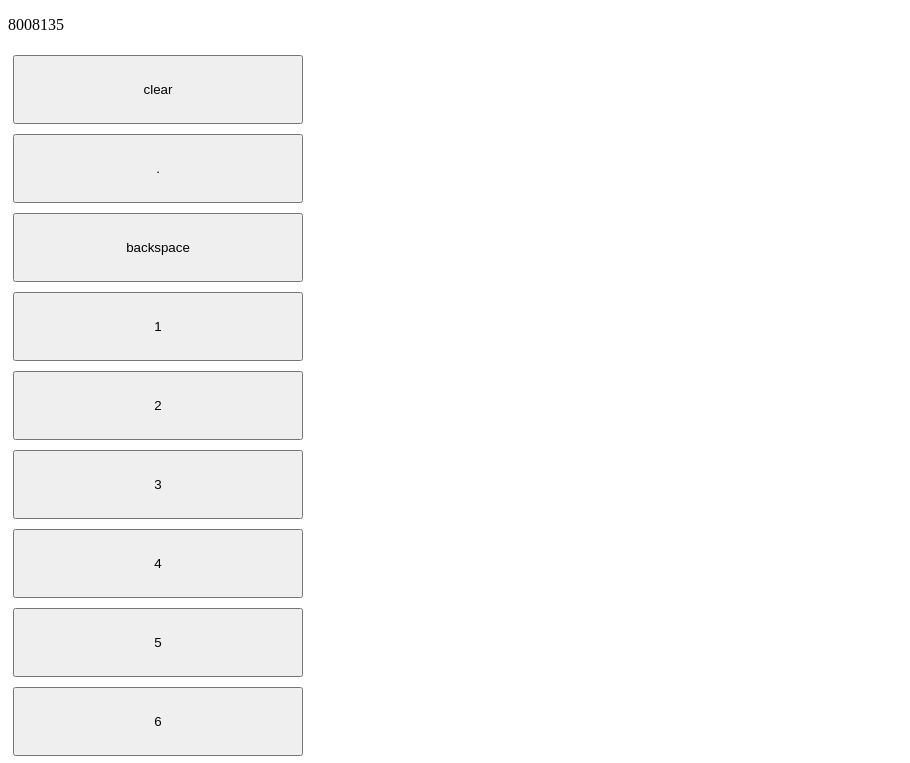
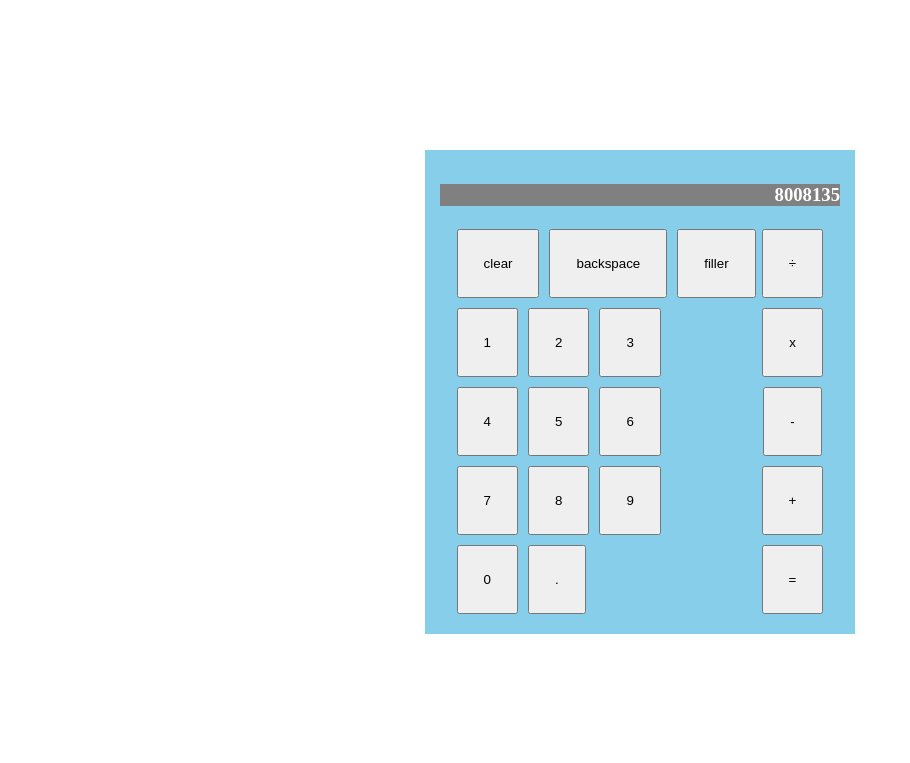
Before and after one commit to TyDieGuy99/odin-calculator, a plain HTML site: page index.html in a window 1280 px wide. Shown: the top 763 px of the page, without its empty margins (0-910 px from the left). Drawn offline with Linux system fonts and the light colour scheme.

Commit message:
added more divs/classes containers for flex and button classes for js

```diff
--- a/index.html
+++ b/index.html
@@ -8,27 +8,38 @@
     <script src = 'javascript.js'></script>
 </head>
 <body>
-    <p>8008135</p>
-    <div class = 'buttons'>
-        <button>clear</button>
-        <button>.</button>
-        <button>backspace</button>
-        <button>1</button>
-        <button>2</button>
-        <button>3</button>
-        <button>4</button>
-        <button>5</button>
-        <button>6</button>
-        <button>7</button>
-        <button>8</button>
-        <button>9</button>
-        <button>0</button>
-        <button>+</button>
-        <button>-</button>
-        <button>x</button>
-        <button>÷</button>
-        <button>=</button>
+    <div class= 'calculator'>
+        <h3 class="display">8008135</h3>
+        <div class = 'columns'>
+            <div class = 'buttons'>
+                <div class = 'other'>
+                    <button>clear</button>
+                    <button>backspace</button>
+                    <button>filler</button>
+                </div>
+                <div class = 'numbers'>
+                    <button class="numBtn">1</button>
+                    <button class="numBtn">2</button>
+                    <button class="numBtn">3</button>
+                    <button class="numBtn">4</button>
+                    <button class="numBtn">5</button>
+                    <button class="numBtn">6</button>
+                    <button class="numBtn">7</button>
+                    <button class="numBtn">8</button>
+                    <button class="numBtn">9</button>
+                    <button class="numBtn">0</button>
+                    <button>.</button>
+                </div>
+
+            </div>
+            <div class = 'operators'>
+                <button>÷</button>
+                <button>x</button>
+                <button>-</button>
+                <button>+</button>
+                <button>=</button>
+            </div>
+        </div>
     </div>
-
 </body>
 </html>
```
